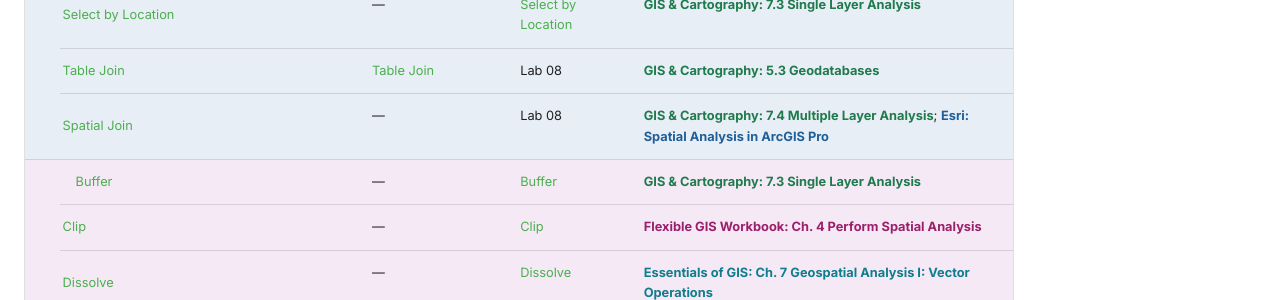
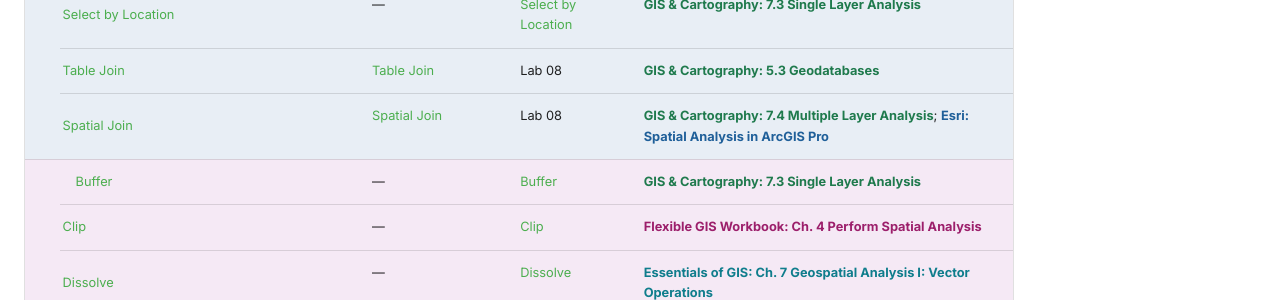
Before and after one commit to ShokranGit/arcgis-pro-course, an MkDocs documentation site: the page built from docs/lessons/index.md, in a window 1280 px wide and 900 px high, scrolled down 1622 px. Shown: the part 152-452 px from the top of the window. Built offline with MkDocs 1.6.1 and Material for MkDocs 9.7.7, drawn with Linux system fonts in a browser that asks for light colours; comment, search, counter and statistics services are not loaded.

Commit message:
Update Spatial Join entry in lessons index

```diff
--- a/docs/lessons/index.md
+++ b/docs/lessons/index.md
@@ -29,7 +29,7 @@ A date-free, college-agnostic view of every topic in the course. This list isn't
 | <span id="select-by-attributes" class="module-badge module-tabular">Tabular Data and Mapping</span> | [Select by Attributes](03-selection-by-attribute.md) | — | [Select by Attributes](../labs/select-by-attributes/) | [GIS & Cartography: 6.3 Searches and Queries](https://slcc.pressbooks.pub/maps/chapter/6-3/){: .src-cartography} |
 | <span id="select-by-location" class="module-badge module-tabular">Tabular Data and Mapping</span> | [Select by Location](03b-selection-by-location.md) | — | [Select by Location](../labs/select-by-location/) | [GIS & Cartography: 7.3 Single Layer Analysis](https://slcc.pressbooks.pub/maps/chapter/7-3/){: .src-cartography} |
 | <span class="module-badge module-tabular">Tabular Data and Mapping</span> | [Table Join](../slides/table-join.md) | [Table Join](../slides/table-join.md) | Lab 08 | [GIS & Cartography: 5.3 Geodatabases](https://slcc.pressbooks.pub/maps/chapter/5-3/){: .src-cartography} |
-| <span class="module-badge module-tabular">Tabular Data and Mapping</span> | [Spatial Join](07-spatial-joins.md) | — | Lab 08 | [GIS & Cartography: 7.4 Multiple Layer Analysis](https://slcc.pressbooks.pub/maps/chapter/7-4/){: .src-cartography}; [Esri: Spatial Analysis in ArcGIS Pro](https://doc.esri.com/en/arcgis-pro/latest/help/analysis/introduction/spatial-analysis-in-arcgis-pro.html){: .src-esri} |
+| <span class="module-badge module-tabular">Tabular Data and Mapping</span> | [Spatial Join](07-spatial-joins.md) | [Spatial Join](../slides/spatial-join.md) | Lab 08 | [GIS & Cartography: 7.4 Multiple Layer Analysis](https://slcc.pressbooks.pub/maps/chapter/7-4/){: .src-cartography}; [Esri: Spatial Analysis in ArcGIS Pro](https://doc.esri.com/en/arcgis-pro/latest/help/analysis/introduction/spatial-analysis-in-arcgis-pro.html){: .src-esri} |
 | <span id="buffer" class="module-badge module-spatial">Spatial Analysis</span> | [Buffer](05-geoprocessing.md) | — | [Buffer](../labs/buffer/) | [GIS & Cartography: 7.3 Single Layer Analysis](https://slcc.pressbooks.pub/maps/chapter/7-3/){: .src-cartography} |
 | <span class="module-badge module-spatial" id="clip">Spatial Analysis</span> | [Clip](05-geoprocessing.md) | — | [Clip](../labs/clip/) | [Flexible GIS Workbook: Ch. 4 Perform Spatial Analysis](https://mlpp.pressbooks.pub/flexiblegisworkbookpro/part/ch4-perform-spatial-analysis/){: .src-workbook} |
 | <span class="module-badge module-spatial" id="dissolve">Spatial Analysis</span> | [Dissolve](05-geoprocessing.md) | — | [Dissolve](../labs/dissolve/) | [Essentials of GIS: Ch. 7 Geospatial Analysis I: Vector Operations](https://saylordotorg.github.io/text_essentials-of-geographic-information-systems/s11-geospatial-analysis-i-vector-o.html){: .src-essentials} |
```
